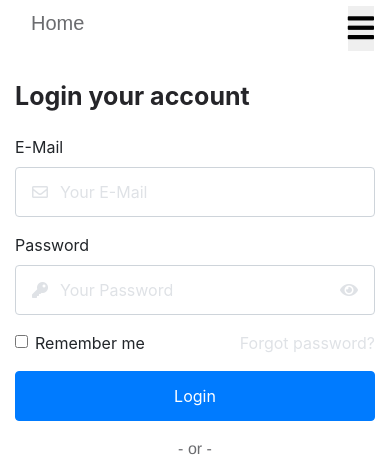
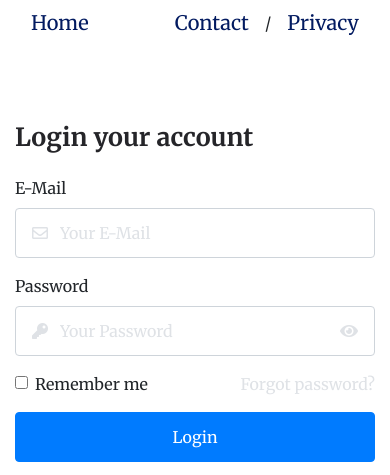
Before and after one commit to mmaaaaaaaails/Login, a plain HTML site: page index.html in a window 390 px wide. Shown: the top 475 px of the page. Drawn offline with nearby package versions, Linux system fonts and the light colour scheme; files whose address does not match are found by name.

Commit message:
fix: change menu

```diff
--- a/css/main.css
+++ b/css/main.css
@@ -3,57 +3,83 @@
   box-sizing: border-box;
   margin: 0;
   padding:0;
+  font-family: 'Merriweather', sans-serif;
 }
 
-body{
+body {
   font-stretch: normal;
   font-style: normal;
   line-height: normal;
   letter-spacing: normal;
 }
 
-
-.sea{
+.sea {
   background: url(../images/sea.jpg) center no-repeat;
   background-size: cover;
   height: 100vh;
 }
 
-.nav{
+.nav {
   justify-content: space-between;
 }
 
-.nav__btn--mobile{
-  display: none;
+.nav-item {
+  position: relative;
 }
 
-.nav-item--multy{
+.nav-item::before {
+	position: absolute;
+  left: 50%;
+	content: '';
+	height: 40px;
+	height: 5px;
+  background: crimson;
+  transition: all 0.5s linear;
+  width: 0;
+  bottom: 0;
+}
+
+.nav-item:hover::before {
+  width: 60px;
+  margin-left: -30px;
+}
+
+.nav-item--multy:hover::before {
+  width: 180px;
+  margin-left: -90px;
+}
+
+.nav-item--multy {
   display: flex;
   align-items: center;
 }
 
-.nav-link{
-  font-family: Arial;
-  font-size: 14px;
-  color: #6b6c6f;
+.nav-link {
+  font-size: 18px;
+  color: #021a60;
 }
 
-.login{
+.nav-link:hover {
+  color: crimson;
+  transition: all .3s ease-in;
+}
+
+.login {
   display:flex;
   justify-content: center;
   align-items: center;
   align-content: center;
-  height: calc(100% - 37px);
+  height: calc(100% - 45px);
 }
 
-.login__title{
-   color: #252529;
-   font-weight: bold;
-   font-size: 25px;
-   margin-bottom: 24px;
+.login__title {
+  color: #252529;
+  font-weight: bold;
+  font-size: 25px;
+  margin-bottom: 24px;
 }
 
-.text{
+.text {
   text-align: center;
   margin-top:16px;
   font-family: Helvetica;
@@ -62,39 +88,39 @@ body{
   color: #6b6c6f;
 }
 
-.icons{
+.icons {
   position: relative;
 }
 
-.icons__envelope, .icons__key{
+.icons__envelope, .icons__key {
   position: absolute;
   padding: 17px;
   color:#dfe2e6;
 }
 
-.icons__eye{
+.icons__eye {
   position: absolute;
   right: 0;
   padding: 17px;
   color:#dfe2e6;
 }
 
-.form-group .form-control{
+.form-group .form-control {
   padding-left:44px;
   width: 350px;
   height: 50px;
 }
 
-.btn{
+.btn {
   height: 50px;
 }
 
-.fPaswword{
+.fPaswword {
   position: absolute;
   right: 0;
 }
 
-.fPassword__color{
+.fPassword__color {
   color:#dfe2e6;
 }
 
--- a/css/media.css
+++ b/css/media.css
@@ -1,59 +1,43 @@
 /*==========  Desktop First Method  ==========*/
+@media only screen and (max-width : 992px) {
+	.nav {
+		justify-content: space-around;
+	}
+}
 
-/* Large Devices, Wide Screens */
-@media only screen and (max-width : 1200px) {
-
-
-
-/* Medium Devices, Desktops */
-@media only screen and (max-width : 992px) {
-
-
-
-/* Small Devices, Tablets */
 @media only screen and (max-width : 768px) {
 
- .sea{
+	.sea {
 		display: none;
+	}
+
+	.nav {
+		justify-content: space-between;
 	}
 
 	.login{
 		display: block;
+		margin-top: 50px;
+	}
+
+	.form-group .form-control{
+		width: 100%;
+	}
+}
+
+@media only screen and (max-width : 480px) {
+
+	.login{
+		display: block;
+		margin-top: 50px;
 	}
 
 	.form-group .form-control{
 		width: 100%;
 	}
 
-/* Extra Small Devices, Phones */
-@media only screen and (max-width : 480px) {
-
-.login{
-	display: block;
-	margin-top: 20px;
-}
-
-.form-group .form-control{
-	width: 100%;
-}
-
-.nav{
-	position: relative;
-}
-.nav__btn--mobile{
- 	display: block;
-    font-size: 30px;
-    position: absolute;
-    right: 0;
-  	border: 1px solid white;
-  	margin-top: 5px;
-}
-
-.nav-item--multy{
-	display: none;
-	padding: 0;
-	margin-top: 50px;
-	margin-right: -15px;
+	.nav {
+		flex-wrap: nowrap;
 	}
 
 	.nav-item--multy{
@@ -63,40 +47,4 @@
 	.nav-link{
 		font-size: 20px;
 	}
-
-.slash{
-	display: none;
 }
-
-/* Custom, iPhone Retina */
-@media only screen and (max-width : 320px) {
-
-}
-
-
-/*==========  Mobile First Method  ==========*/
-
-/* Custom, iPhone Retina */
-@media only screen and (min-width : 320px) {
-
-}
-
-/* Extra Small Devices, Phones */
-@media only screen and (min-width : 480px) {
-
-}
-
-/* Small Devices, Tablets */
-@media only screen and (min-width : 768px) {
-
-}
-
-/* Medium Devices, Desktops */
-@media only screen and (min-width : 992px) {
-
-}
-
- /* Large Devices, Wide Screens */
-@media only screen and (min-width : 1200px) {
-
-}
--- a/index.html
+++ b/index.html
@@ -4,7 +4,7 @@
     <meta charset="utf-8"/>
     <meta name="viewport" content="width=device-width, initial-scale=1, maximum-scale=1">
     <title>Login</title>
-    <link href="https://fonts.googleapis.com/css?family=Open+Sans:400,600,700&Roboto+Slab&display=swap" rel="stylesheet">
+    <link href="https://fonts.googleapis.com/css2?family=Merriweather:wght@400;700&display=swap" rel="stylesheet">
     <link rel="stylesheet" href="css/fontawesome.min.css" />
 	<link rel="stylesheet" href="css/all.min.css" />
     <link rel="stylesheet" href="css/fonts.css" />
@@ -17,16 +17,12 @@
     <section class="first">
         <div class="container-fluid">
             <div class="row">
-                    <div class="sea col-6"></div>
+                <div class="sea col-6"></div>
                     <div class="col-12 col-sm-12 col-md-6">
                         <ul class="nav">
-                            <button class="nav__btn--mobile">
-                        <i class="fas fa-bars"></i>
-                            </button>
                           <li class="nav-item">
                             <a class="nav-link" href="#">Home</a>
                           </li>
-
                           <li class="nav-item nav-item--multy">
                              <a class="nav-link" href="#">Contact</a>
                              <span class="slash">/</span>
@@ -78,12 +74,5 @@
             </div>
     </div>
 </section>
-
-
-<script
-  src="https://code.jquery.com/jquery-3.4.1.min.js"
-  integrity="sha256-CSXorXvZcTkaix6Yvo6HppcZGetbYMGWSFlBw8HfCJo="
-  crossorigin="anonymous"></script>
- <script src="E:/Programm/htmlCSS/Login/login/script.js"></script>
 </body>
 </html>
--- a/script.js
+++ /dev/null
@@ -1,6 +0,0 @@
-
-$(function() {
-  $('.nav__btn--mobile').click(function() {
-    $('.nav-item--multy').slideToggle();
-  });
-});
```
Lines whose indentation alone changed are shown as unchanged.
